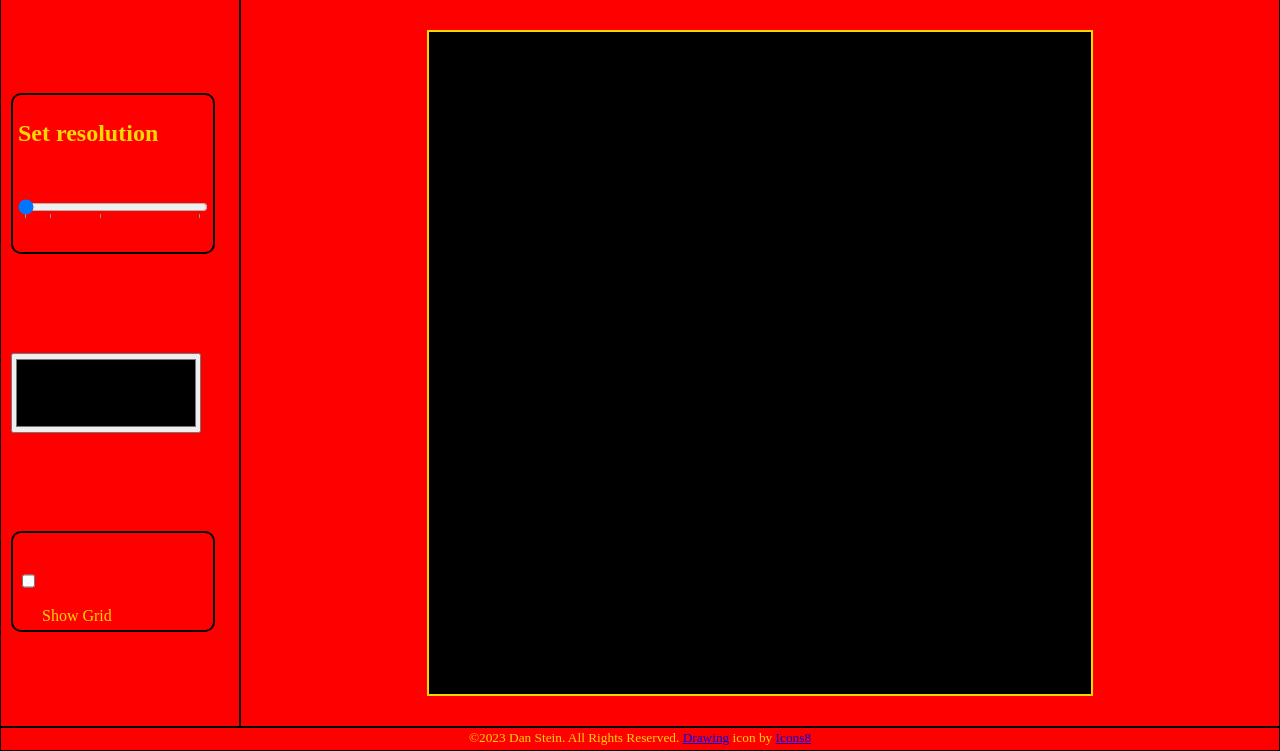
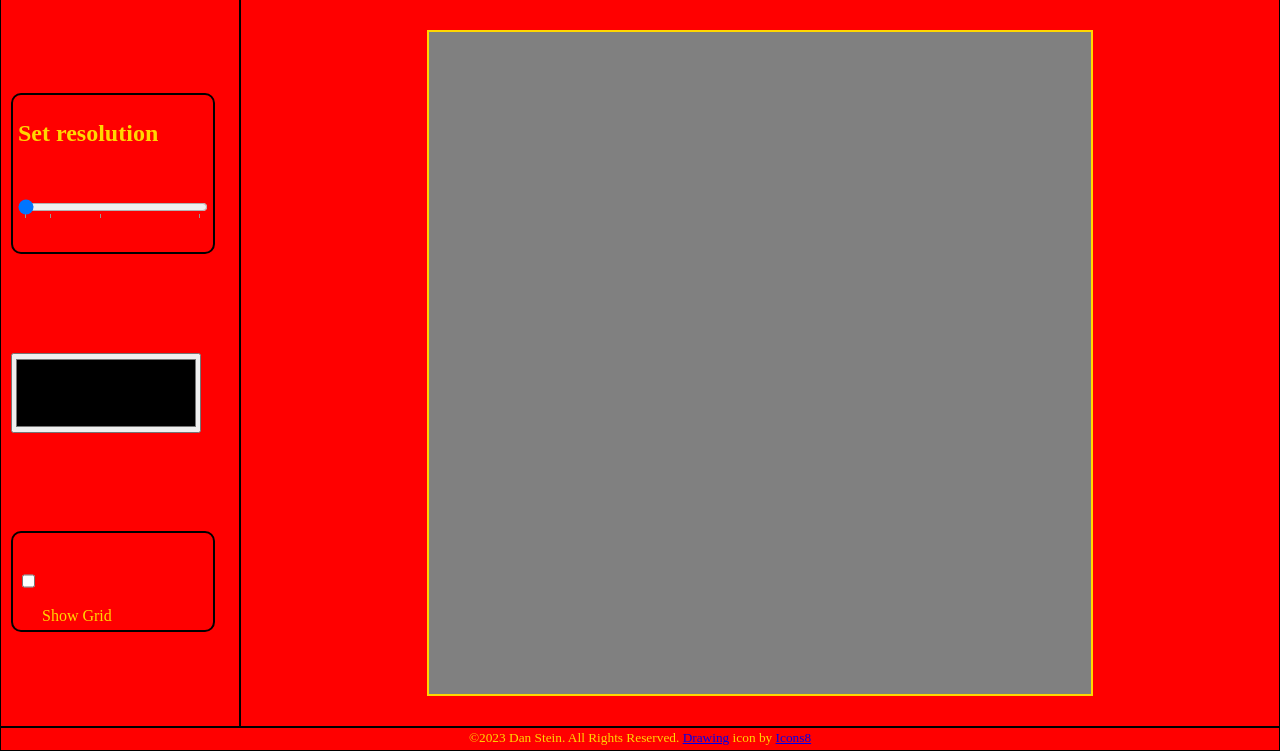
Before and after one commit to dstein26/op_etch_a_sketch, a plain HTML site: page index.html in a window 1280 px wide. Shown: the part 49-800 px from the top of the page. Drawn offline with Linux system fonts and the light colour scheme.

Commit message:
Changed canvas background color to grid color variable

```diff
--- a/style.css
+++ b/style.css
@@ -5,6 +5,7 @@
     --bg-color: red;
     --text-color: gold;
     --border-color:black;
+    --grid-color: grey;
 
     --header-height: 3rem;
     --footer-height: 1.4rem;
@@ -111,7 +112,7 @@ main
     border: 2px solid var(--text-color);
     overflow: hidden;
     /* background-color: blueviolet; /* Obnoxious color to see if background is showing */
-    background-color: var(--border-color); /* Cheating since the back ground occasionally peaks through */
+    background-color: var(--grid-color);
     padding:0;
 }
 
```
